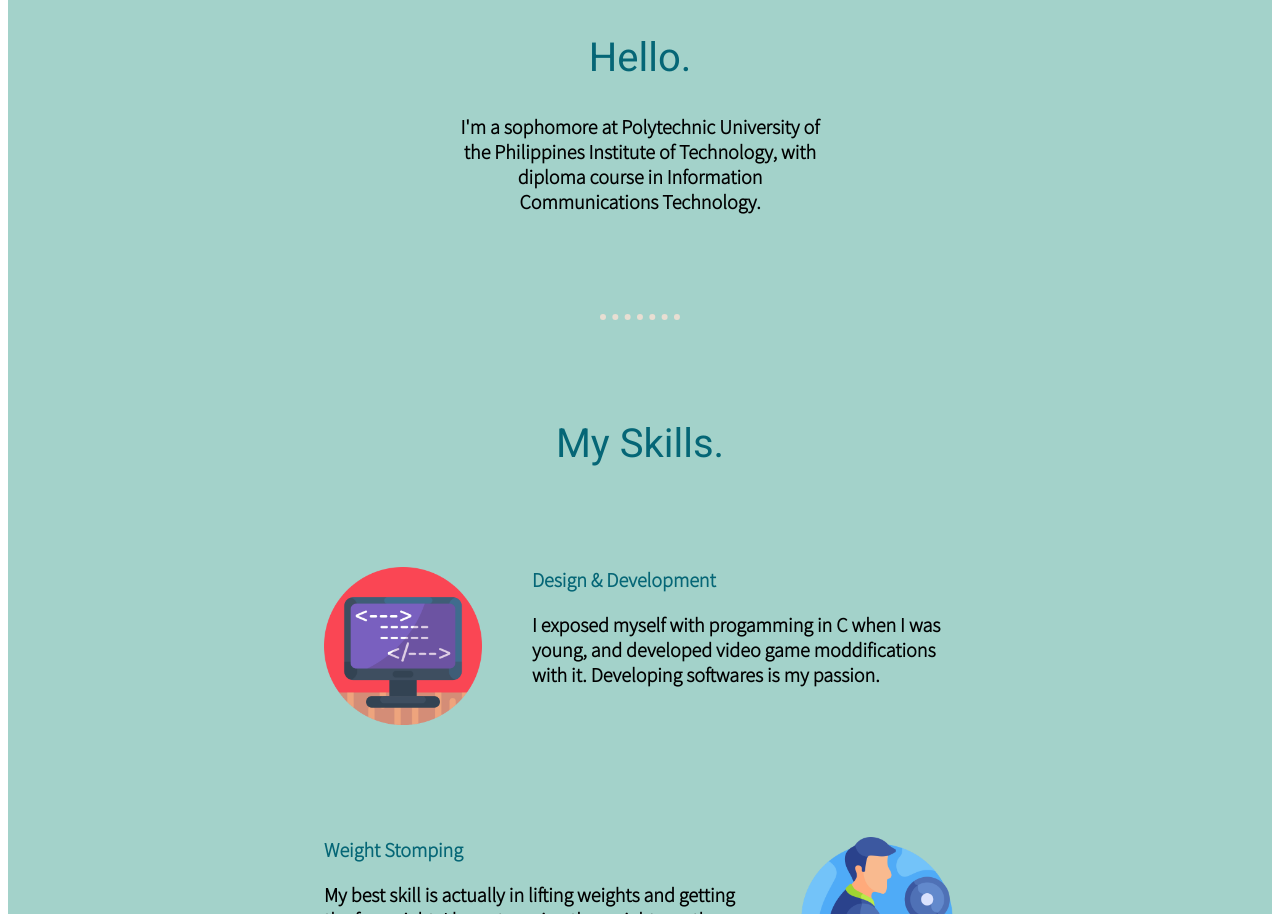
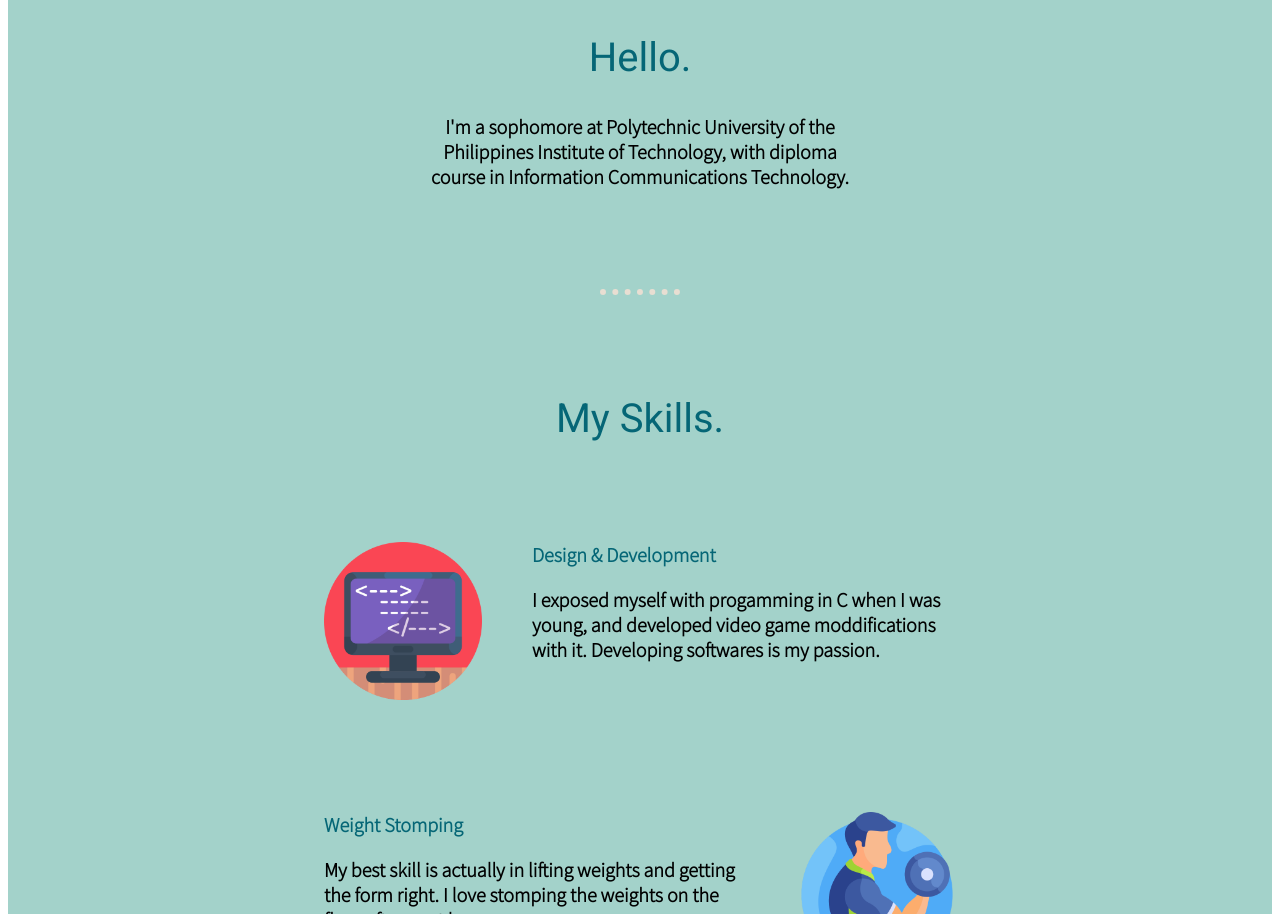
Before and after one commit to justintroy/my-simple-cv, a plain HTML site: page index.html in a window 1280 px wide. Shown: the part 1156-2070 px from the top of the page. Drawn offline with Linux system fonts and the light colour scheme.

Commit message:
Add files via upload

```diff
--- a/css/styles.css
+++ b/css/styles.css
@@ -63,7 +63,8 @@ hr
 
 .my-desc
 {
-    margin: auto 450px;
+    margin: auto;
+    width: 35%;
 }
 
 .middle-container
```
